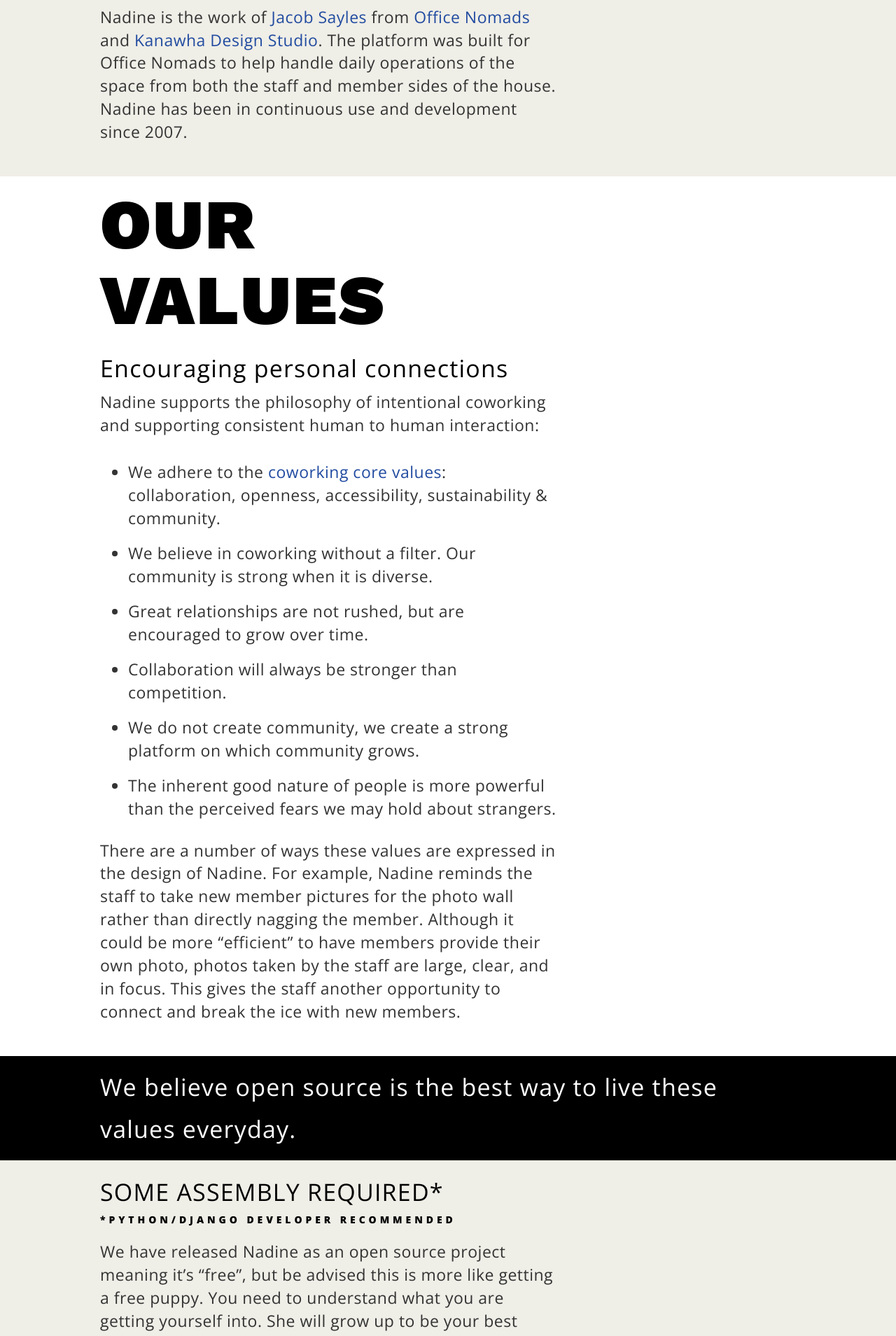
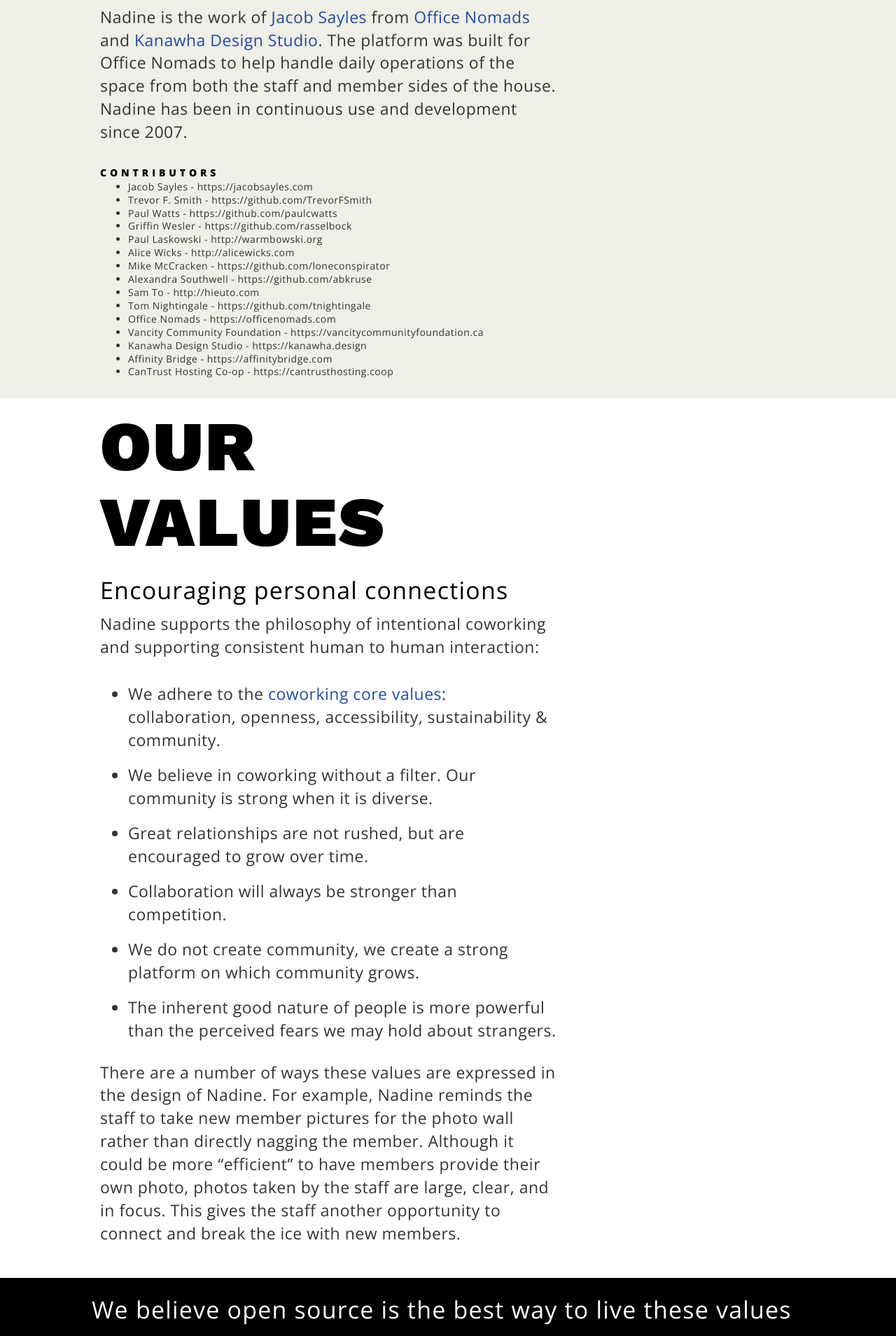
Before and after one commit to nadineproject/nadineproject.github.io, a Jekyll site: the page built from story.html, in a window 1280 px wide. Shown: the part 367-2276 px from the top of the page at 70% size. Built offline with Jekyll 4.4.1, drawn with Linux system fonts in a browser that asks for light colours.

Commit message:
added contributor section to story

```diff
--- a/css/nadine.css
+++ b/css/nadine.css
@@ -144,6 +144,12 @@
 
 .section {
 	margin-top: 120px;
+}
+
+.tight-list {
+  font-size: 14px;
+  padding-top: 6px;
+  line-height: .6em;
 }
 
 /* TYPE */
--- a/story.html
+++ b/story.html
@@ -15,6 +15,24 @@
         of the space from both the staff and member sides of the house. Nadine
         has been in continuous use and development since 2007.
       </p>
+      <h3>Contributors</h3>
+      <ul class="tight-list">
+        <li>Jacob Sayles - https://jacobsayles.com</li>
+        <li>Trevor F. Smith - https://github.com/TrevorFSmith</li>
+        <li>Paul Watts - https://github.com/paulcwatts</li>
+        <li>Griffin Wesler - https://github.com/rasselbock</li>
+        <li>Paul Laskowski - http://warmbowski.org</li>
+        <li>Alice Wicks - http://alicewicks.com</li>
+        <li>Mike McCracken - https://github.com/loneconspirator</li>
+        <li>Alexandra Southwell - https://github.com/abkruse</li>
+        <li>Sam To - http://hieuto.com</li>
+        <li>Tom Nightingale - https://github.com/tnightingale</li>
+        <li>Office Nomads - https://officenomads.com</li>
+        <li>Vancity Community Foundation - https://vancitycommunityfoundation.ca</li>
+        <li>Kanawha Design Studio - https://kanawha.design</li>
+        <li>Affinity Bridge - https://affinitybridge.com</li>
+        <li>CanTrust Hosting Co-op - https://cantrusthosting.coop</li>
+      </ul>
     </div>
   </div>
 </div>
@@ -35,13 +53,14 @@
     <li>We do not create community, we create a strong platform on which community grows.</li>
     <li>The inherent good nature of people is more powerful than the perceived fears we may hold about strangers.</li>
     </ul>
-  <p>There are a number of ways these values are expressed in the design of Nadine.
+    <p>
+      There are a number of ways these values are expressed in the design of Nadine.
       For example, Nadine reminds the staff to take new member pictures for the photo
       wall rather than directly nagging the member.  Although it could be more “efficient”
       to have members provide their own photo, photos taken by the staff are large,
       clear, and in focus. This gives the staff another opportunity to connect and
-     break the ice with new members. </p>
-  </div>
+      break the ice with new members.
+    </p>
   </div>
 </div>
 
```
Lines whose indentation alone changed are shown as unchanged.
